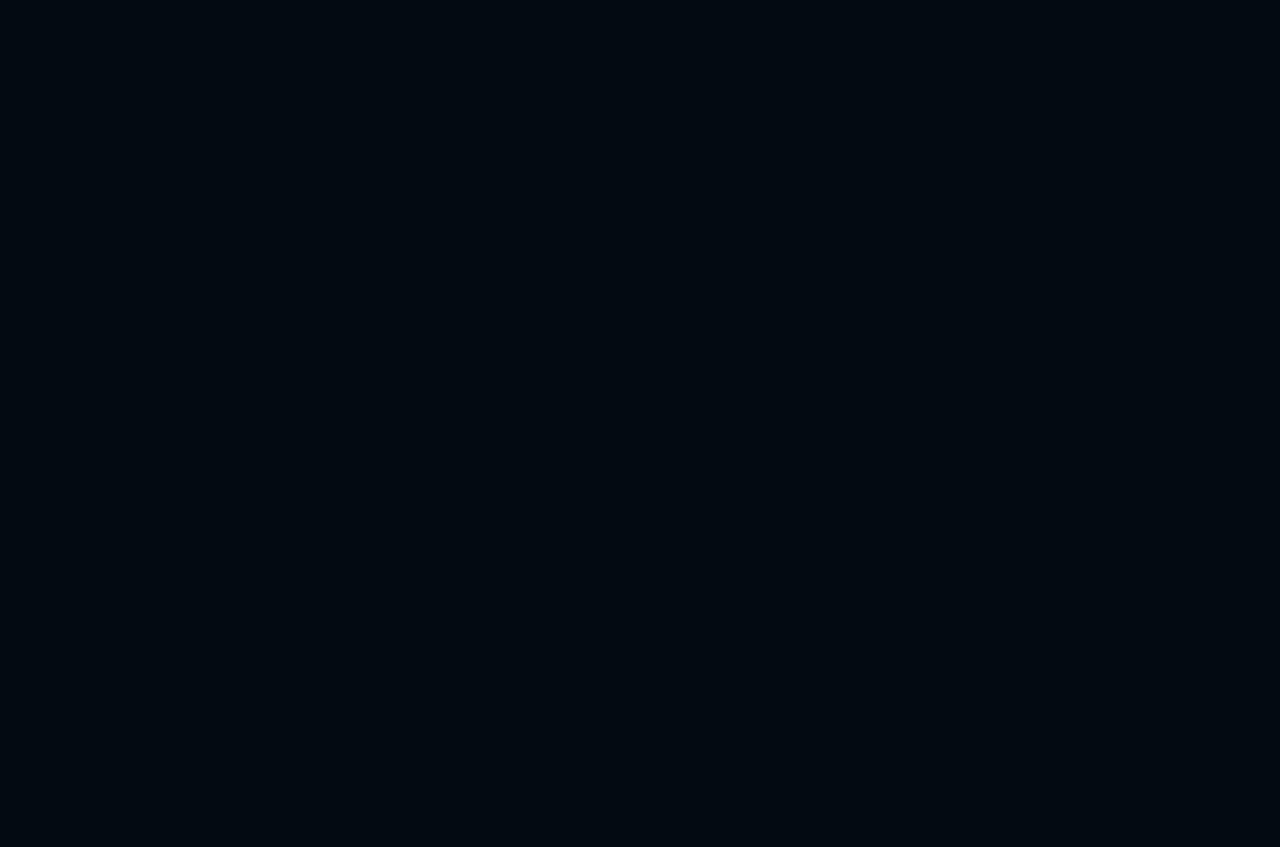
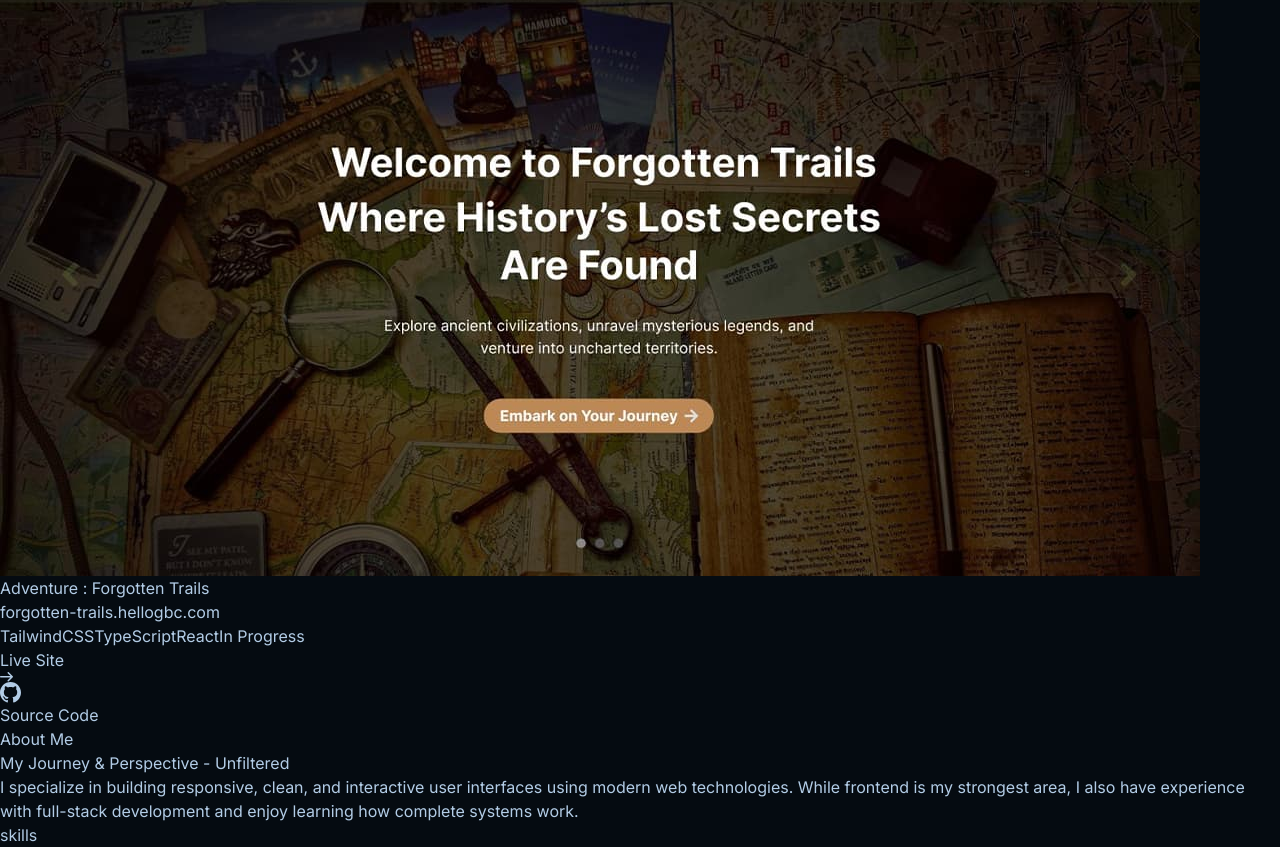
Before and after one commit to Gobindo-Chakraborty/hellogbc, a Next.js app: page / in a window 1280 px wide. Shown: the part 5791-6638 px from the top of the page. Before the commit the page ends 1726 px from the top, so only its background shows below. Built offline with nearby package versions, Linux system fonts and the light colour scheme.

Commit message:
Projects section and Project component added

```diff
--- a/app/page.tsx
+++ b/app/page.tsx
@@ -1,9 +1,17 @@
 import Hero from "@/components/pages/home/Hero";
+import Projects from "@/components/pages/home/Projects";
+import About from "@/components/pages/home/About";
+import Skills from "@/components/pages/home/Skills";
 
 export default function Home() {
   return (
     <>
       <Hero />
+      <Projects />
+      <div>
+        <About />
+        <Skills />
+      </div>
     </>
   );
 }
--- /dev/null
+++ b/components/icons/GithubFill.tsx
@@ -0,0 +1,32 @@
+export default function GithubFill({ className }: { className: string }) {
+  return (
+    <svg
+      width="21"
+      height="21"
+      viewBox="0 0 21 21"
+      fill="none"
+      xmlns="http://www.w3.org/2000/svg"
+      className={className}
+    >
+      <mask
+        id="mask0_374_254"
+        style={{ maskType: "luminance" }}
+        maskUnits="userSpaceOnUse"
+        x="0"
+        y="0"
+        width="21"
+        height="21"
+      >
+        <path d="M0 0H21V21H0V0Z" fill="white" />
+      </mask>
+      <g mask="url(#mask0_374_254)">
+        <path
+          d="M10.5 0C4.69875 0 0 4.69875 0 10.5C0 15.1462 3.00563 19.0706 7.17937 20.4619C7.70437 20.5538 7.90125 20.2388 7.90125 19.9631C7.90125 19.7138 7.88813 18.8869 7.88813 18.0075C5.25 18.4931 4.5675 17.3644 4.3575 16.7738C4.23938 16.4719 3.7275 15.54 3.28125 15.2906C2.91375 15.0938 2.38875 14.6081 3.26812 14.595C4.095 14.5819 4.68563 15.3562 4.8825 15.6712C5.8275 17.2594 7.33687 16.8131 7.94062 16.5375C8.0325 15.855 8.30813 15.3956 8.61 15.1331C6.27375 14.8706 3.8325 13.965 3.8325 9.94875C3.8325 8.80688 4.23938 7.86188 4.90875 7.12688C4.80375 6.86438 4.43625 5.78813 5.01375 4.34438C5.01375 4.34438 5.89312 4.06875 7.90125 5.42063C8.74125 5.18438 9.63375 5.06625 10.5262 5.06625C11.4187 5.06625 12.3112 5.18438 13.1512 5.42063C15.1594 4.05562 16.0387 4.34438 16.0387 4.34438C16.6162 5.78813 16.2488 6.86438 16.1438 7.12688C16.8131 7.86188 17.22 8.79375 17.22 9.94875C17.22 13.9781 14.7656 14.8706 12.4294 15.1331C12.81 15.4613 13.1381 16.0912 13.1381 17.0756C13.1381 18.48 13.125 19.6088 13.125 19.9631C13.125 20.2388 13.3219 20.5669 13.8469 20.4619C15.9313 19.7581 17.7425 18.4185 19.0257 16.6314C20.3089 14.8444 20.9994 12.7 21 10.5C21 4.69875 16.3013 0 10.5 0Z"
+          fillRule="evenodd"
+          clipRule="evenodd"
+          fill="currentColor"
+        />
+      </g>
+    </svg>
+  );
+}
--- /dev/null
+++ b/components/pages/home/About.tsx
@@ -0,0 +1,14 @@
+export default function About() {
+  return (
+    <section>
+      <p>About Me</p>
+      <h2>My Journey & Perspective - Unfiltered</h2>
+      <p>
+        I specialize in building responsive, clean, and interactive user
+        interfaces using modern web technologies. While frontend is my strongest
+        area, I also have experience with full-stack development and enjoy
+        learning how complete systems work.
+      </p>
+    </section>
+  );
+}
--- /dev/null
+++ b/components/pages/home/Projects.tsx
@@ -0,0 +1,25 @@
+import ArrowRight from "@/components/icons/ArrowRight";
+import Link from "next/link";
+import Project from "@/components/ui/Project";
+
+export default function Projects() {
+  return (
+    <section>
+      <div>
+        <div>
+          <p>My Projects</p>
+          <h2>Real-World Projects</h2>
+          <p>
+            A selection of websites and applications I’ve built. Each project
+            helped me improve my skills and grow as a developer.
+          </p>
+        </div>
+        <Link href="/">
+          <span>View All Projects</span>
+          <ArrowRight className="" />
+        </Link>
+      </div>
+      <div>{<Project limit={6} />}</div>
+    </section>
+  );
+}
--- /dev/null
+++ b/components/pages/home/Skills.tsx
@@ -0,0 +1,7 @@
+export default function Skills() {
+  return (
+    <>
+      <h1>skills </h1>
+    </>
+  );
+}
--- /dev/null
+++ b/components/ui/Project.tsx
@@ -0,0 +1,45 @@
+import ArrowRight from "@/components/icons/ArrowRight";
+import Link from "next/link";
+import { projects } from "@/data/projects";
+import Image from "next/image";
+import GithubFill from "@/components/icons/GithubFill";
+
+type ProjectProps = {
+  limit?: number;
+};
+
+export default function Project({ limit }: ProjectProps) {
+  const displayedProjects = limit ? projects.slice(0, limit) : projects;
+
+  return displayedProjects.map((project) => (
+    <div key={project.title}>
+      <Image
+        src={project.image}
+        width={1200}
+        height={630}
+        alt={project.imageAlt}
+      />
+      <h3>
+        {project.type} : <span>{project.title}</span>
+      </h3>
+      <Link href={project.liveUrl} target="_blank">
+        {project.urlText}
+      </Link>
+      <div>
+        {project.technologies.map((tech) => {
+          return <span key={tech}>{tech}</span>;
+        })}
+        <span>{project.status}</span>
+      </div>
+      <div>
+        <Link href={project.liveUrl} target="_blank">
+          Live Site <ArrowRight className="" />
+        </Link>
+        <Link href={project.githubUrl} target="_blank">
+          <GithubFill className="" />
+          Source Code
+        </Link>
+      </div>
+    </div>
+  ));
+}
--- a/data/projects.ts
+++ b/data/projects.ts
@@ -11,15 +11,15 @@ export const projects = [
     technologies: ["HTML", "CSS", "JavaScript"],
   },
   {
-    title: "Charles Darwin",
-    type: "Portfolio",
-    image: "/assets/images/darwin-preview.jpg",
-    imageAlt: "Charles Darwin portfolio website image",
-    liveUrl: "https://charles-darwin.hellogbc.com",
-    urlText: "charles-darwin.hellogbc.com",
-    githubUrl: "https://github.com/Gobindo-Chakraborty/charles-darwin",
+    title: "Golvana",
+    type: "E-Commerce",
+    image: "/assets/images/golvana-preview.jpg",
+    imageAlt: "Golvana e-commerce website image",
+    liveUrl: "https://golvana.hellogbc.com",
+    urlText: "golvana.hellogbc.com",
+    githubUrl: "https://github.com/Gobindo-Chakraborty/golvana",
     status: "In Progress",
-    technologies: ["CSS", "React"],
+    technologies: ["TailwindCSS", "TypeScript", "NextJS", "MongoDB"],
   },
   {
     title: "Marie Curie",
@@ -66,14 +66,14 @@ export const projects = [
     technologies: ["TailwindCSS", "TypeScript", "React"],
   },
   {
-    title: "Golvana",
-    type: "E-Commerce",
-    image: "/assets/images/golvana-preview.jpg",
-    imageAlt: "Golvana e-commerce website image",
-    liveUrl: "https://golvana.hellogbc.com",
-    urlText: "golvana.hellogbc.com",
-    githubUrl: "https://github.com/Gobindo-Chakraborty/golvana",
+    title: "Charles Darwin",
+    type: "Portfolio",
+    image: "/assets/images/darwin-preview.jpg",
+    imageAlt: "Charles Darwin portfolio website image",
+    liveUrl: "https://charles-darwin.hellogbc.com",
+    urlText: "charles-darwin.hellogbc.com",
+    githubUrl: "https://github.com/Gobindo-Chakraborty/charles-darwin",
     status: "In Progress",
-    technologies: ["TailwindCSS", "TypeScript", "NextJS", "MongoDB"],
+    technologies: ["CSS", "React"],
   },
 ];
```
Also changed, not shown: public/assets/images/gbc-thumbnail.jpg (added), 1 other file (tests, documents, lock files or other folders).
